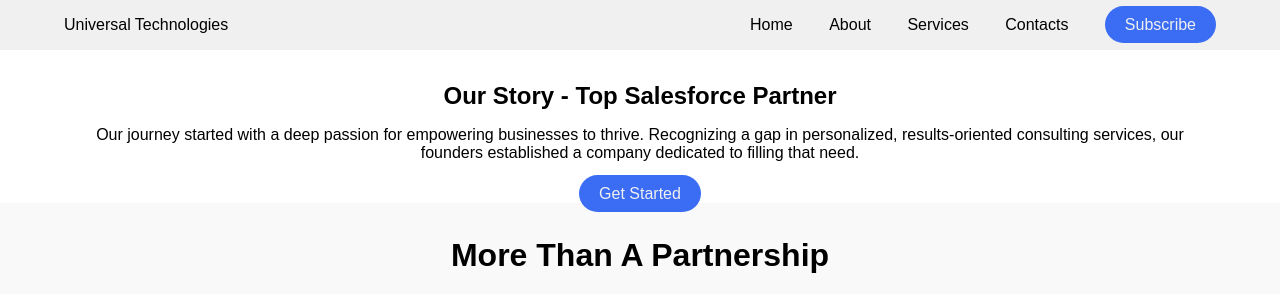
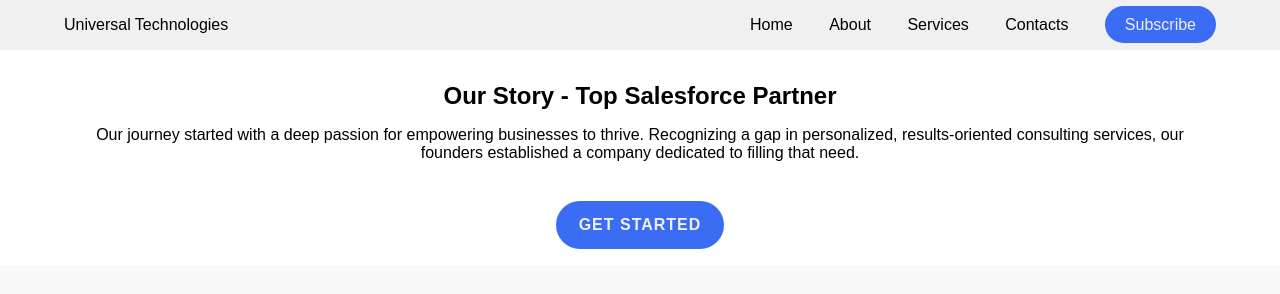
Before and after one commit to UniversalTechnologies/universaltechnologies-website, a plain HTML site: page index.html in a window 1280 px wide. Shown: the top 294 px of the page. Drawn offline with Linux system fonts and the light colour scheme.

Commit message:
Update index.html

```diff
--- a/index.html
+++ b/index.html
@@ -66,7 +66,6 @@
 
 
         /* OUR STORY - NEXT-GEN SALESFORCE PARTNER STARTS */
-
         .Top_Salesforce_Partner_Title_Container {
             display: flex;
             flex-direction: column;
@@ -99,19 +98,25 @@
         }
 
         .CTA_Button_Container {
-            /* border: 1px solid orangered; */
-            text-align: center;
+            display: flex;
+            justify-content: center;
+            padding: 16px;
         }
 
-        .Get_Started_Action_Button {
-        color: #f0f0f0;
-        text-decoration: none;
-        background-color: #3a6cf4;
-        padding: 10px 20px;
-        border-radius: 50px;
+        .Get_Started_CTA_Button {
+            color: #f0f0f0;
+            text-decoration: none;
+            font-weight: 700;
+            border: none;
+            background-color: #3a6cf4;
+            padding: 15px 22.5px;
+            border-radius: 25px;
+            cursor: pointer;
+            display: inline-block;
+            letter-spacing: 1px;
         }
 
-        /* OUR STORY - NEXT-GEN SALESFORCE PARTNER STARTS */
+        /* OUR STORY - NEXT-GEN SALESFORCE PARTNER ENDS */
 
 
 
@@ -144,7 +149,6 @@
         }
 
         .More_Than_Partnership_Container {
-            /* border: 1px solid orangered; */
             display: flex;
             justify-content: center;
             align-items: center;
@@ -157,7 +161,6 @@
             display: flex;
             justify-content: center;
             flex-wrap: wrap;
-            /* border: 1px solid black; */
         }
 
         /* MORE THAT A PARTNERSHIP SECTION ENDS */
@@ -197,7 +200,6 @@
         .Shared_Vision_Commitment_Card_Details { width: 376.6px;}
         /* IMAGES RESIZING ENDS */
 
-
     </style>
 </head>
 <body>
@@ -221,25 +223,22 @@
     <!-- DO NOT DELETE - PART OF TEMPLATE -->
 
 
+
     <section class="Top_Salesforce_Partner_Title_Container" >
         <div class="Top_Salesforce_Partner_Title_Sub_Container">
-
             <div class="Top_Salesforce_Partner_Title">
                 <h2>Our Story - Top Salesforce Partner</h2>
             </div>
-
             <div class="Top_Salesforce_Partner_Description">
                 <p >Our journey started with a deep passion for empowering businesses to thrive. <span>Recognizing a gap in personalized, results-oriented consulting services, our founders established a company dedicated to filling that need.</span>
                 </p>
             </div>
-
             <div class="CTA_Button_Container">
-                <!-- <button class="Get_Started_Action_Button">Get Started</button> -->
-                <a class="Get_Started_Action_Button" href="#Get Started">Get Started</a>
+                <a class="Get_Started_CTA_Button" href="#Get Started">GET STARTED</a>
             </div>
-
         </div>
     </section>
+
 
 
     <section class="More_Than_Partnership_Section_Title">
@@ -248,8 +247,9 @@
                 <h2>More Than A Partnership</h2>
             </div>
         </div>
+    </section>
 
-    </section>
+
 
     <section class="More_Than_Partnership_Section">
         <div class="More_Than_Partnership_Container">
```
